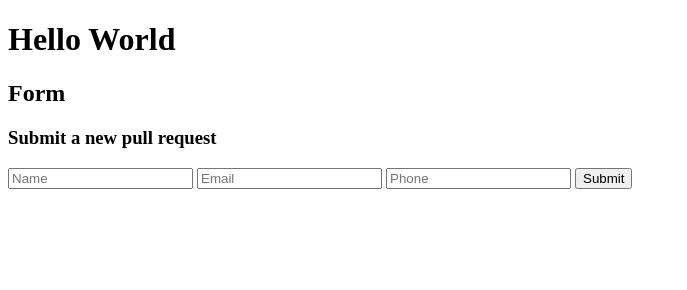
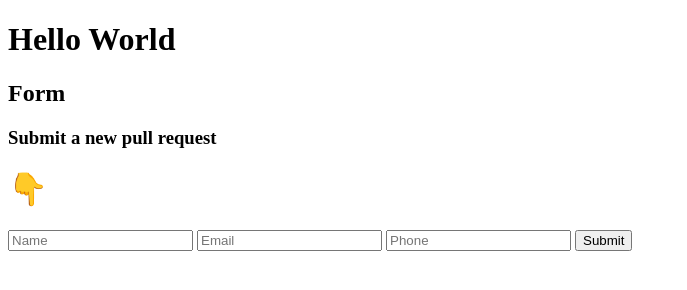
Before and after one commit to kokayung/ai-phone-call-pr, a website: page index.html in a window 1280 px wide. Shown: the whole page, without its empty margins (0-687 px from the left). Drawn offline with Linux system fonts and the light colour scheme.

Commit message:
adding update

```diff
--- a/index.html
+++ b/index.html
@@ -9,6 +9,7 @@
     <h1>Hello World</h1>
     <h2>Form</h2>
     <h3>Submit a new pull request</h3>
+    <h1>👇</h1>
     <form action="/" method="post">
         <input type="text" name="name" placeholder="Name">
         <input type="text" name="email" placeholder="Email">
```
